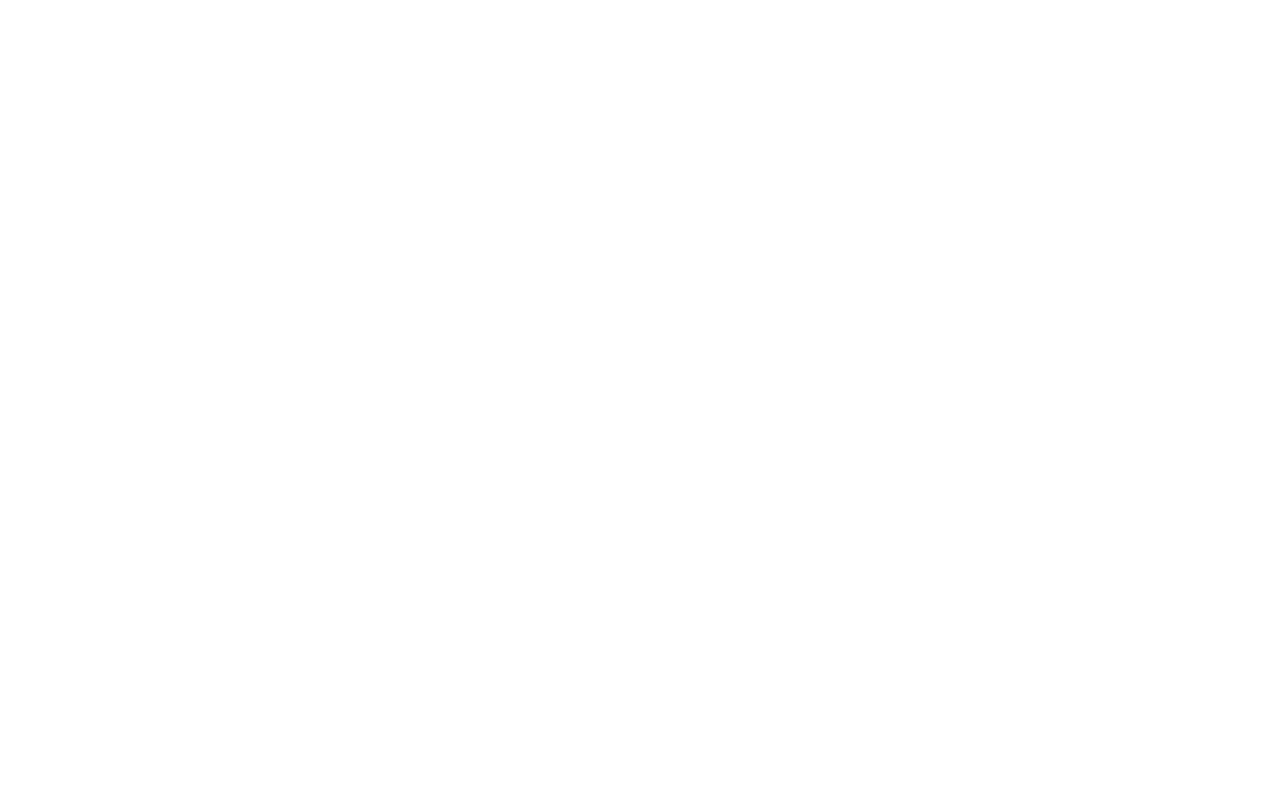
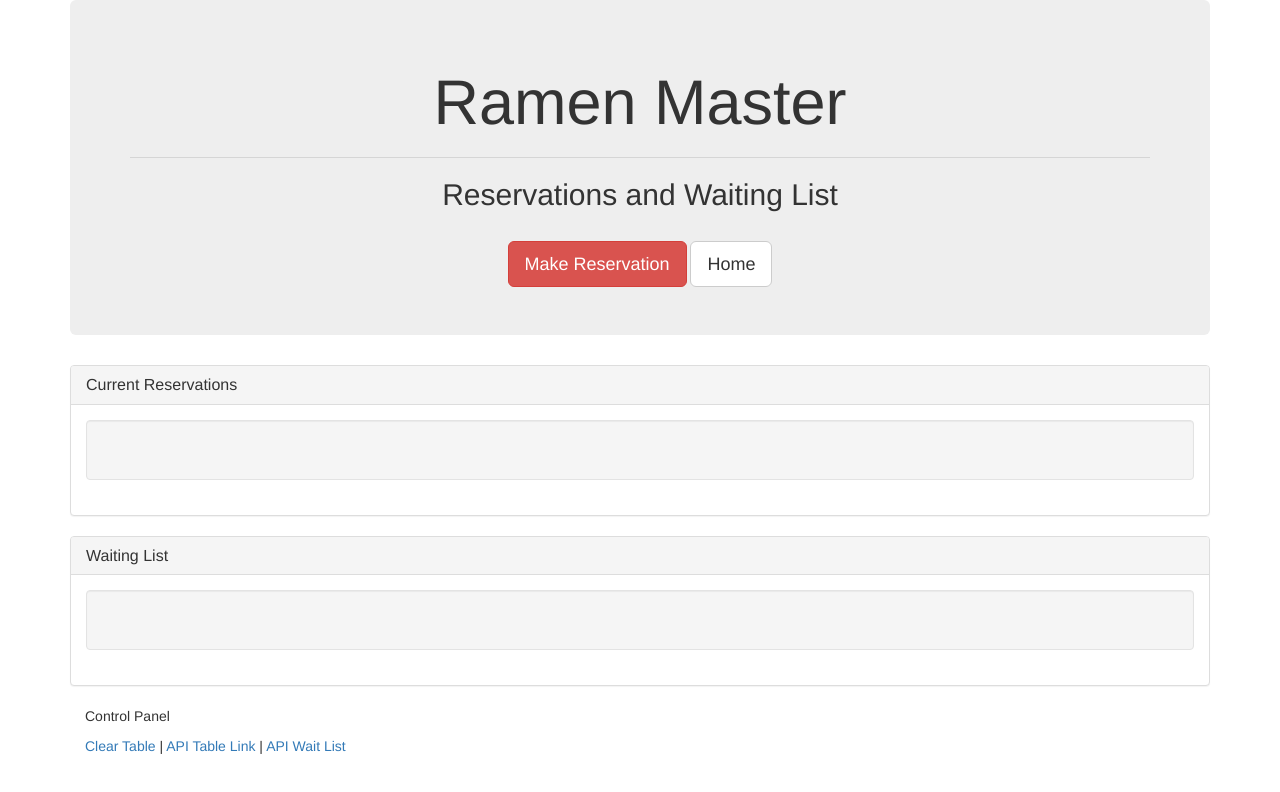
Before and after one commit to abtree46/RamenMaster, a plain HTML site: page table.html in a window 1280 px wide. Drawn offline with nearby package versions, Linux system fonts and the light colour scheme.

Commit message:
added content to be filled

```diff
--- a/table.html
+++ b/table.html
@@ -4,8 +4,56 @@
     <meta charset="UTF-8">
     <meta name="viewport" content="width=device-width, initial-scale=1.0">
     <title>View Tables</title>
+    <link rel="stylesheet" href="https://maxcdn.bootstrapcdn.com/bootstrap/3.3.6/css/bootstrap.min.css" integrity="sha384-1q8mTJOASx8j1Au+a5WDVnPi2lkFfwwEAa8hDDdjZlpLegxhjVME1fgjWPGmkzs7" crossorigin="anonymous">
+        <script src="https://code.jquery.com/jquery.js"></script>
+        <script src="https://maxcdn.bootstrapcdn.com/bootstrap/3.3.6/js/bootstrap.min.js" integrity="sha384-0mSbJDEHialfmuBBQP6A4Qrprq5OVfW37PRR3j5ELqxss1yVqOtnepnHVP9aJ7xS" crossorigin="anonymous"></script>
 </head>
 <body>
 
+    <body>
+
+        <div class="container">
+
+            <div class="jumbotron">
+                <h1 class="text-center"><span class=""></span>Ramen Master</h1>
+                <hr>
+                <h2 class="text-center">Reservations and Waiting List</h2>
+                <br>
+
+                <div class="text-center">
+                    <a href="/reserve"><button type="button" class="btn btn-lg btn-danger"><span class="Reservation"></span> Make Reservation</button></a>
+                    <a href="/index.html"><button type="button" class="btn btn-lg btn-default"><span class="Home"></span>Home</button></a>
+                </div>
+            </div>
+
+            <div class="row">
+                <div class="col-lg-12">
+                    <div class="panel panel-default">
+                        <div class="panel-heading">
+                            <h4 class="panel-title">Current Reservations</h4>
+                        </div>
+                        <div class="panel-body" id="tableSection">
+                        <div class="well" id="tableWell-01"><h2><span class="label label-primary"></span></h2></div></div>
+                    </div>
+                    <div class="panel panel-default">
+                        <div class="panel-heading">
+                            <h4 class="panel-title">Waiting List</h4>
+                        </div>
+                        <div class="panel-body" id="waitlistSection">
+                        <div class="well" id="waitlistWell-01"><h2><span class="label label-primary"></span></h2></div></div>
+                    </div>
+                </div>
+            </div>
+
+
+            <footer class="footer">
+              <div class="container">
+                  <p>Control Panel</p>
+                <p><a href="#" id="clear">Clear Table</a> | <a href="/api/table">API Table Link</a> | <a href="/api/reservation">API Wait List</a></p>
+              </div>
+            </footer>
+
+        </div>
+    </body>
 </body>
 </html>
```
